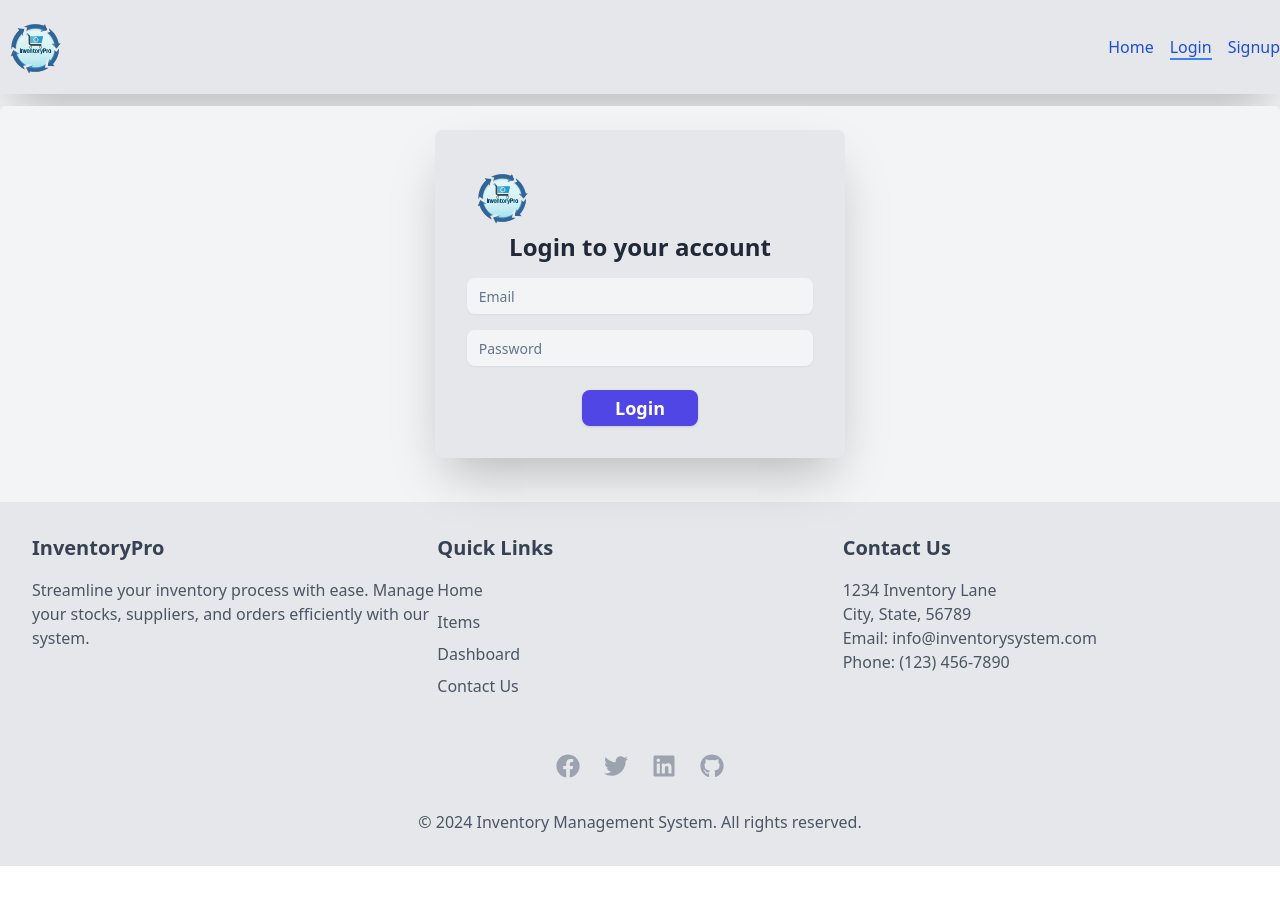
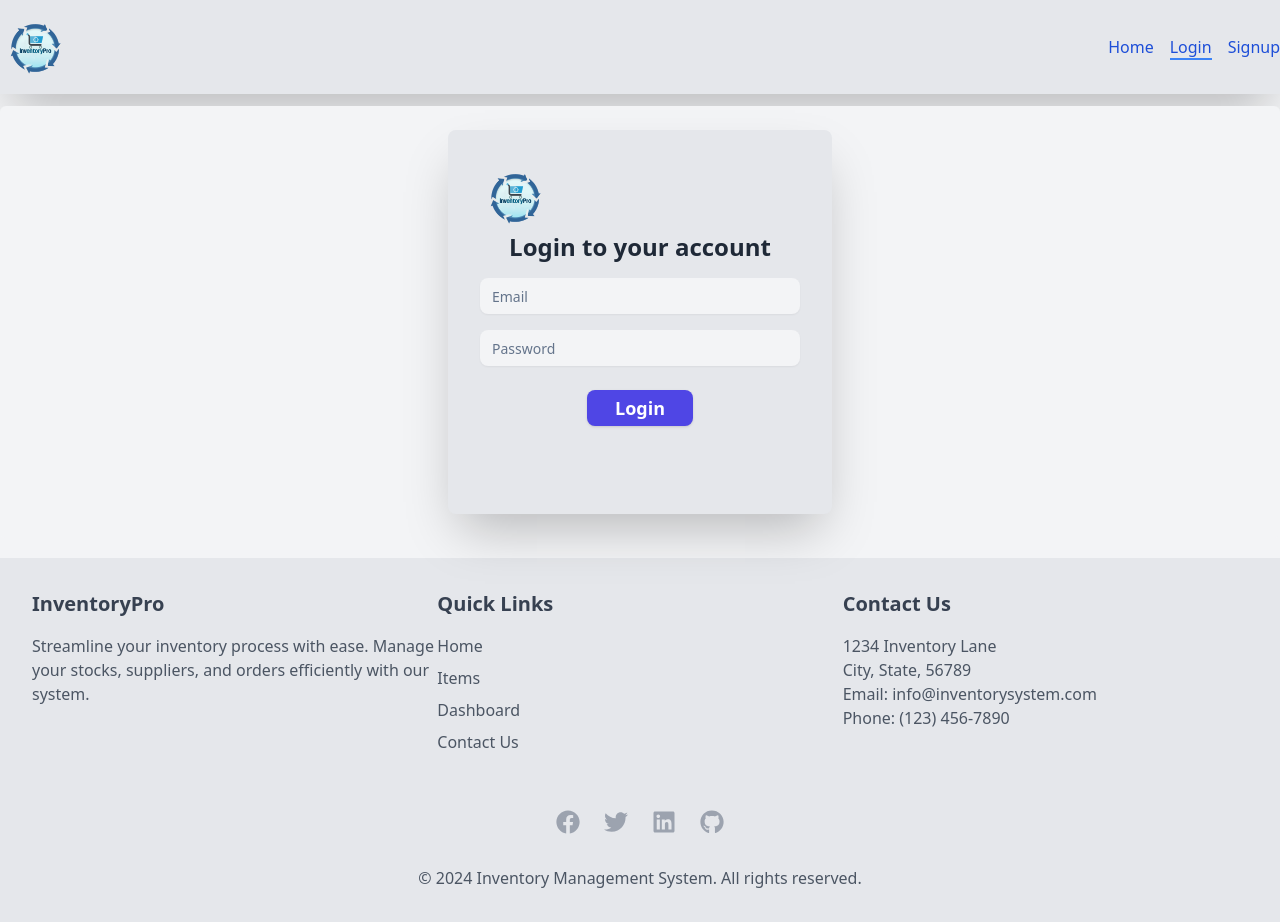
Before and after one commit to BhaskarSamanta/Inventory_Management, a React (Vite) app in the folder InventoryManagementSystem/: page /login in a window 1280 px wide. Before the commit the page ends 866 px from the top, so only its background shows below. Built offline with nearby package versions, Linux system fonts and the light colour scheme; no server answers.

Commit message:
fixed the ratio of the forms

```diff
--- a/InventoryManagementSystem/src/components/SignupAndLogin/Login.jsx
+++ b/InventoryManagementSystem/src/components/SignupAndLogin/Login.jsx
@@ -36,8 +36,8 @@ export default function Login() {
     }
 
     return (
-        <div className='w-full h-1/2 flex flex-col items-center justify-center bg-gray-100 p-6 rounded-md'>
-            <form onSubmit={handleSubmit(login)} className='bg-gray-200 h-full hover:scale-105 transition duration-200 border-gray-600 p-8 rounded-lg shadow-2xl w-1/3'>
+        <div className='flex flex-col items-center justify-center bg-gray-100 p-6 rounded-md'>
+            <form onSubmit={handleSubmit(login)} className=' flex flex-col flex-wrap bg-gray-200 w-96 h-96 hover:scale-105 transition duration-200 border-gray-600 p-8 rounded-lg shadow-2xl'>
                 <Logo className=" flex justify-center"/>
                 <h2 className="text-center text-2xl font-bold leading-tight pb-4 text-gray-800">
                     Login to your account
--- a/InventoryManagementSystem/src/components/SignupAndLogin/Signup.jsx
+++ b/InventoryManagementSystem/src/components/SignupAndLogin/Signup.jsx
@@ -42,7 +42,7 @@ export default function Signup() {
 
   return (
     <div className='w-full h-full flex flex-col items-center justify-center  bg-white rounded-md p-6'>
-      <form onSubmit={handleSubmit(create)} className='bg-gray-200 p-8 hover:scale-105 transition duration-200 rounded-lg shadow-2xl w-1/3'>
+      <form onSubmit={handleSubmit(create)} className='bg-gray-200 p-8 hover:scale-105 transition duration-200 rounded-lg shadow-2xl w-96 h-96'>
         <div className='flex justify-center'><Logo /></div>
         <h2 className="text-center text-2xl font-bold leading-tight pb-4 text-gray-600">Sign up to create account</h2>
         {error && <p className="text-red-600 mt-4 text-center">{error}</p>} {/* Show error message if there's any */}
```
